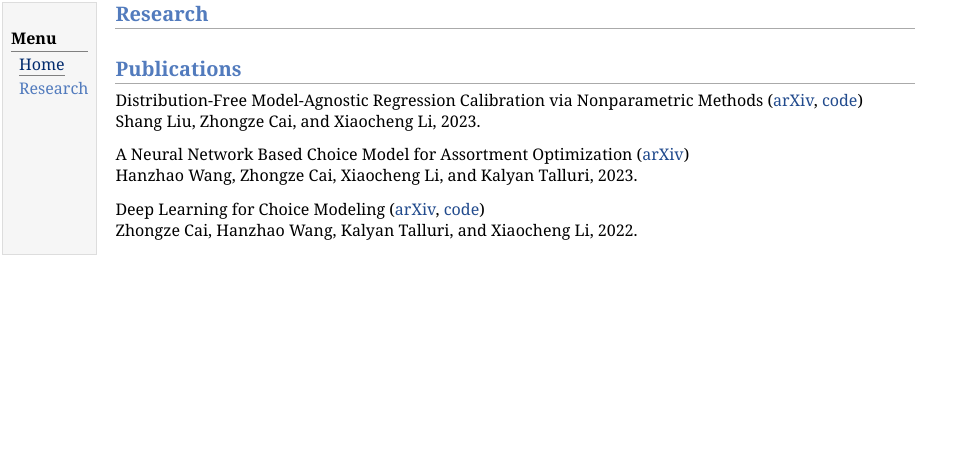
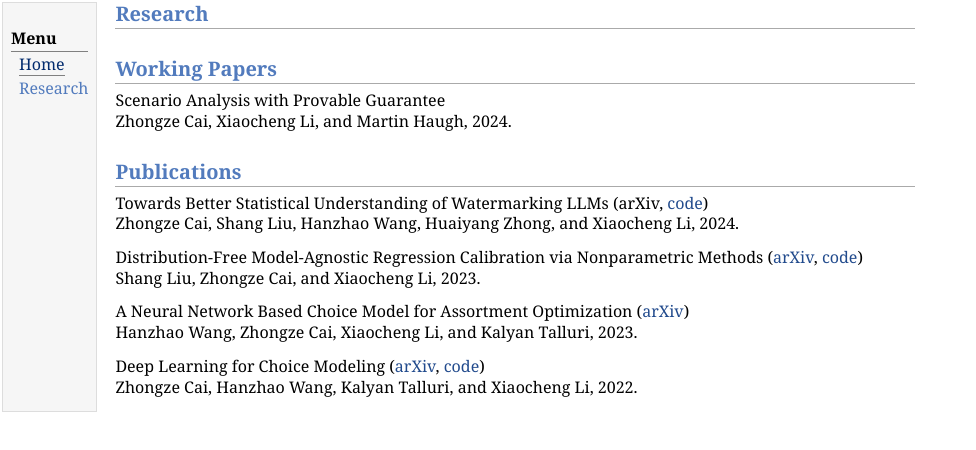
Before and after one commit to ZhongzeCai/ZhongzeCai.github.io, a plain HTML site: page research.html in a window 1280 px wide. Shown: the whole page, without its empty margins (0-976 px from the left). Drawn offline with Linux system fonts and the light colour scheme.

Commit message:
Update research.html

```diff
--- a/research.html
+++ b/research.html
@@ -17,7 +17,13 @@
 </td>
 <td id="layout-content">
 <h2>Research </h2>
+<h2>Working Papers </h2>
+<p>Scenario Analysis with Provable Guarantee <br />
+Zhongze Cai, Xiaocheng Li, and Martin Haugh, 2024.</p>
+
 <h2>Publications </h2>
+<p>Towards Better Statistical Understanding of Watermarking LLMs (arXiv, <a href="https://github.com/ZhongzeCai/DualGA" target=&ldquo;blank&rdquo;>code</a>)<br />
+Zhongze Cai, Shang Liu, Hanzhao Wang, Huaiyang Zhong, and Xiaocheng Li, 2024.</p>
 <p>Distribution-Free Model-Agnostic Regression Calibration via Nonparametric Methods (<a href="https://arxiv.org/abs/2305.12283" target=&ldquo;blank&rdquo;>arXiv</a>, <a href="https://github.com/ZhongzeCai/NRC" target=&ldquo;blank&rdquo;>code</a>)<br />
 Shang Liu, Zhongze Cai, and Xiaocheng Li, 2023.</p>
 <p>A Neural Network Based Choice Model for Assortment Optimization (<a href="https://arxiv.org/abs/2308.05617" target=&ldquo;blank&rdquo;>arXiv</a>)<br />
```
